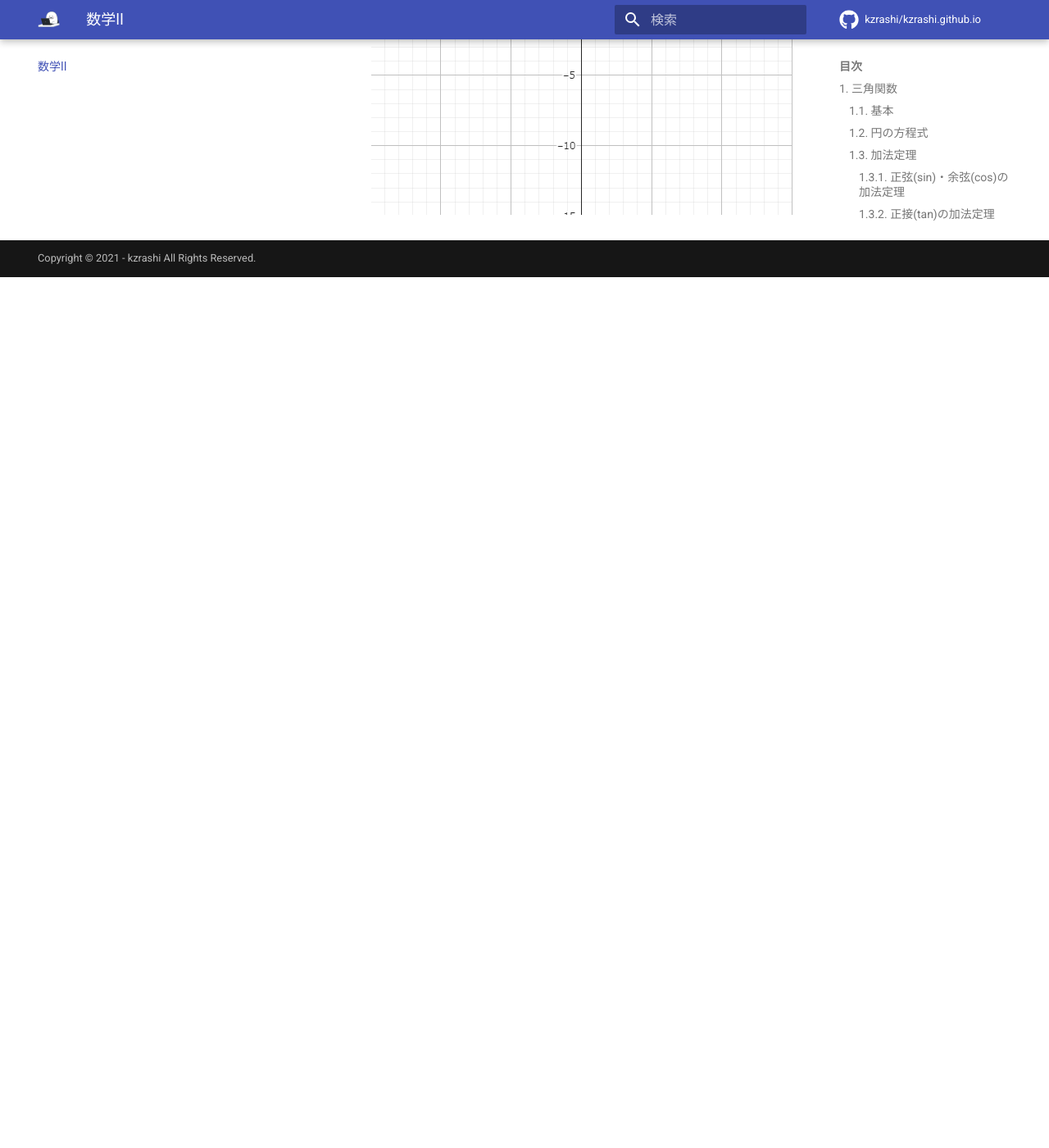
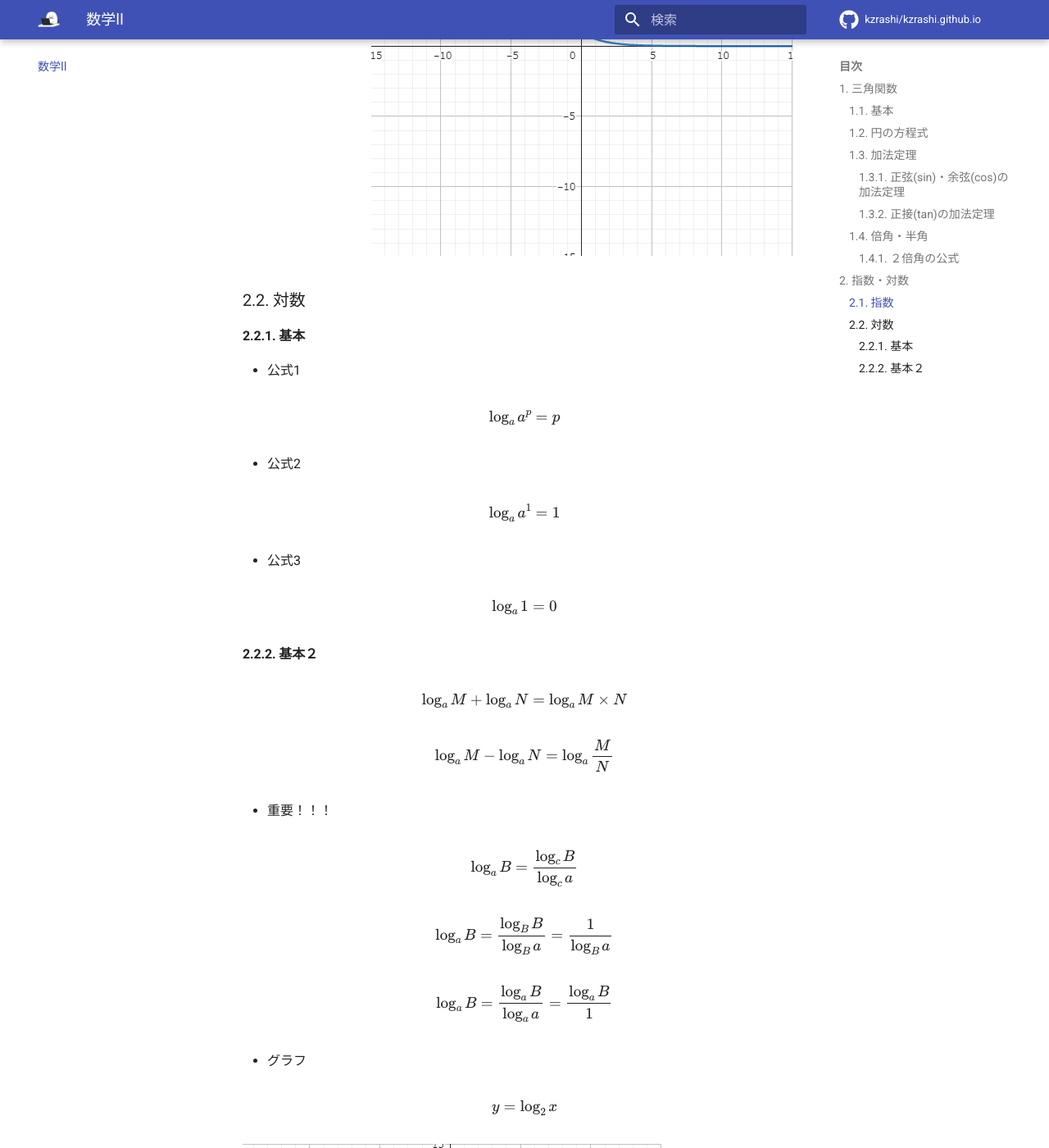
Before and after one commit to kzrashi/kzrashi.github.io, an MkDocs documentation site: the page built from docs/11_math2.md, in a window 1280 px wide and 1400 px high, scrolled down 4011 px. Shown: the whole window at 82% size. Built offline with MkDocs 1.6.1 and Material for MkDocs 9.7.7, drawn with Linux system fonts in a browser that asks for light colours; comment, search, counter and statistics services are not loaded; before the commit the page ends 4349 px from its top, so only the background shows below that; some of the changed text lies outside the part shown.

```diff
--- a/docs/11_math2.md
+++ b/docs/11_math2.md
@@ -105,8 +105,8 @@
 \cos(\alpha + \alpha) = \cos{\alpha} \cdot \cos{\alpha} - \sin{\alpha} \cdot \sin{\alpha}
 $$
 
-## 2. 指数
-
+## 2. 指数・対数
+### 2.1. 指数
 - 公式1
 
 $$
@@ -151,16 +151,76 @@
 (ab)^{n} = a^{n} \times b^{n}
 $$
 
-- $ 2^{x} $のグラフ
+- グラフ
 
 $$
-2^{x}
+y = 2^{x}
 $$
 
 ![](assets_math/math2_001.png)
 
 $$
-(\frac{1}{2})^{x}
+y = (\frac{1}{2})^{x}
 $$
 
 ![](assets_math/math2_002.png)
+
+### 2.2. 対数
+#### 2.2.1. 基本
+- 公式1
+
+$$
+\log_{a}{a^{p}} = p
+$$
+
+- 公式2
+
+$$
+\log_{a}{a^{1}} = 1
+$$
+
+- 公式3
+
+$$
+\log_{a}{1} = 0
+$$
+
+#### 2.2.2. 基本２
+
+$$
+\log_{a}{M} + \log_{a}{N} = \log_{a}{M \times N}
+$$
+
+
+$$
+\log_{a}{M} - \log_{a}{N} = \log_{a}{\frac{M}{N}}
+$$
+
+- 重要！！！
+
+$$
+\log_{a}{B}  = \frac{ \log_{c}{B}}{ \log_{c}{a}}
+$$
+
+$$
+\log_{a}{B}  = \frac{ \log_{B}{B}}{ \log_{B}{a}} =  \frac{1}{ \log_{B}{a}}
+$$
+
+$$
+\log_{a}{B}  = \frac{ \log_{a}{B}}{ \log_{a}{a}} =  \frac{\log_{a}{B}}{ 1}
+$$
+
+
+- グラフ
+
+$$
+y = \log_{2}{x}
+$$
+
+![](assets_math/math2_003.png)
+
+$$
+y = \log_{\frac{1}{2}}{x}
+$$
+
+![](assets_math/math2_004.png)
```
Also changed, not shown: docs/assets_math/math2_003.png (added), docs/assets_math/math2_004.png (added).
